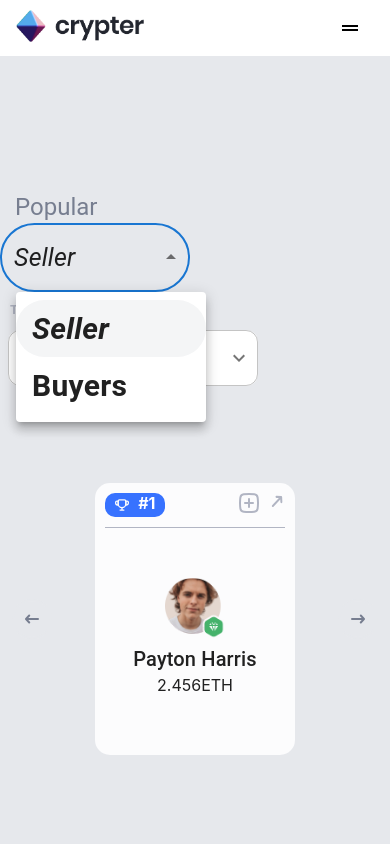
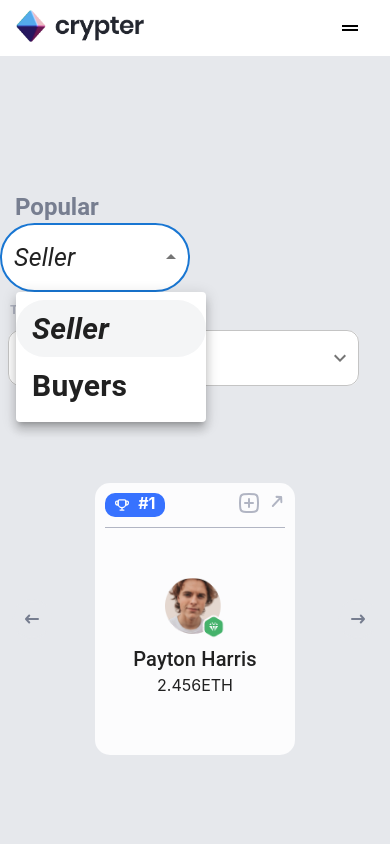
Before and after one commit to sahilgundecha/crypter, a React (Create React App) app: page /seller-buyer-card in a window 390 px wide. Both pictures are taken after a click on the element "Seller". Shown: the top 844 px of the page. Built offline with nearby package versions, Linux system fonts and the light colour scheme.

Commit message:
nftProject

```diff
--- a/src/Common/Dropdown/Dropdown.tsx
+++ b/src/Common/Dropdown/Dropdown.tsx
@@ -52,7 +52,7 @@ const Dropdown = (props: drop) => {
         onClose={isClicked}
         inputProps={{ "aria-label": "Without label" }}
         IconComponent={KeyboardArrowDownIcon}
-        sx={{ borderRadius: "12px", background: "#ffffff" }}
+        sx={{ borderRadius: "12px", backgroundColor: "#ffffff" }}
       >
         {props.item1 ? <MenuItem value={1}>{props.item1}</MenuItem> : null}
         {props.item2 ? <MenuItem value={2}>{props.item2}</MenuItem> : null}
--- a/src/Components/Faq/Faq.tsx
+++ b/src/Components/Faq/Faq.tsx
@@ -19,6 +19,7 @@ import hosting from "../../Assets/images/hosting.svg";
 import blackimg2 from "../../Assets/images/blackimg2.svg";
 import ButtonComponent from "../../Common/ButtonComponent/ButtonComponent";
 import Carosel from "../Bidcard/Carosel";
+import Dropdown from "../../Common/Dropdown/Dropdown";
 
 declare module "@mui/material/Typography" {
   interface TypographyPropsVariantOverrides {
@@ -109,7 +110,13 @@ export default function VerticalTabs() {
         >
           <Grid container spacing={2}>
             <Grid xs={12} sm={4} md={4}>
+              <Box className="hiddenBox">
+                <Box sx={{ width: "100%" }}>
+                  <Dropdown item1="test1" />
+                </Box>
+              </Box>
               <Tabs
+                className="visibleTab"
                 orientation="vertical"
                 value={value}
                 onChange={handleChange}
@@ -168,6 +175,7 @@ export default function VerticalTabs() {
             </Grid>
             <Grid md={8} sm={8} xs={12}>
               <TabPanel value={value} index={0}>
+                <Box></Box>
                 <Accordion className="hoverText1">
                   <AccordionSummary
                     expandIcon={<ExpandMoreIcon />}
--- a/src/Components/Faq/faq.css
+++ b/src/Components/Faq/faq.css
@@ -3,15 +3,21 @@
   color: #777e90;
   font-weight: bold !important;
 }
+.hiddenBox {
+  display: none;
+}
 .heading2 {
   font-size: 48px !important;
   color: #000000;
+  font-weight: bold !important;
 }
 .heading3 {
   font-size: 16px !important;
   color: #353945;
   font-weight: bold !important;
+  margin: 15px !important;
 }
+
 .accordionText {
   color: #777e90;
   font-size: 16px !important;
@@ -65,3 +71,11 @@
 
   font-weight: bold !important;
 }
+@media (max-width: 468px) {
+  .hiddenBox {
+    display: block;
+  }
+  .visibleTab {
+    display: none !important;
+  }
+}
--- a/src/Components/SellerBuyerCard/SellerBuyerCard.css
+++ b/src/Components/SellerBuyerCard/SellerBuyerCard.css
@@ -3,6 +3,32 @@
   align-items: center;
   margin-bottom: 54px;
   padding: 10px 100px;
+}
+.setdropdown {
+  background-color: #ffffff;
+  min-width: max-content;
+  font-size: 30px;
+  font-weight: bold;
+  border-radius: 40px;
+}
+.dropdown2 {
+  width: 250px;
+}
+.select {
+  margin-left: -24px;
+
+  background-color: #e6e8ec;
+  min-width: 190px;
+  margin: 0px;
+  outline: none !important;
+  border: none !important;
+}
+.setdropdown {
+  margin-left: -24px;
+
+  background-color: #ffffff;
+  min-width: 190px;
+  margin: 0px;
 }
 .graydiv {
   background: #e6e8ec;
@@ -25,5 +51,6 @@
   }
   .dropdown2 {
     margin-right: auto;
+    width: 90%;
   }
 }
--- a/src/Components/SellerBuyerCard/SellerBuyerCard.tsx
+++ b/src/Components/SellerBuyerCard/SellerBuyerCard.tsx
@@ -13,6 +13,10 @@ import {
 
 function SellerBuyerCard() {
   const [age, setAge] = useState("");
+  const [circulardrp, setcirculardrp] = useState<boolean>(true);
+  const circulardrpfunc = () => {
+    setcirculardrp(!circulardrp);
+  };
 
   const handleChange = (event: SelectChangeEvent) => {
     setAge(event.target.value);
@@ -30,6 +34,7 @@ function SellerBuyerCard() {
           <Box sx={{ marginRight: "auto" }}>
             <Typography
               variant="h5"
+              fontWeight={"bold"}
               style={{ color: "#777E90", marginLeft: "15px" }}
               component="div"
             >
@@ -44,6 +49,7 @@ function SellerBuyerCard() {
           >
             Popular
           </Typography> */}
+            <Box>
               <FormControl
                 className="formcontrol"
                 sx={{
@@ -52,19 +58,12 @@ function SellerBuyerCard() {
                 }}
               >
                 <Select
-                className="select"
+                  className={circulardrp ? "select" : "setdropdown"}
+                  onOpen={circulardrpfunc}
+                  onClose={circulardrpfunc}
                   sx={{
-                  marginLeft: "-24px",
                     borderRadius: "40px",
                     fontSize: "25px",
-                  borderColor: "transparent",
-                  background: "#E6E8EC",
-                  borderStyle: "none",
-                  outline: "none",
-                  border: "none",
-                  minWidth: 190,
-                  appearance: "none",
-                  margin: "0px",
                   }}
                   value={age}
                   onChange={handleChange}
@@ -85,18 +84,21 @@ function SellerBuyerCard() {
 
                   <MenuItem
                     style={{
-                    width: "170px",
+                      minWidth: "max-content",
                       fontSize: "30px",
                       fontWeight: "bold",
+                      borderRadius: "40px",
                     }}
                   >
                     Buyers
                   </MenuItem>
                 </Select>
               </FormControl>
+            </Box>
+
             {/* <Dropdown item1="Seller" item2="Buyers" /> */}
           </Box>
-          <Box width="250px" className="dropdown2">
+          <Box className="dropdown2">
             <Dropdown
               label=" TIME FRAME"
               item1="Today"
--- a/src/Components/WalletCard/WalletCard.css
+++ b/src/Components/WalletCard/WalletCard.css
@@ -28,6 +28,7 @@
 }
 .marginRight {
   text-align: left;
+  font-weight: bold !important;
 }
 .menu_img {
   width: 20px !important;
--- a/src/Components/WalletCard/WalletCard.tsx
+++ b/src/Components/WalletCard/WalletCard.tsx
@@ -20,13 +20,13 @@ import { Link } from "react-router-dom";
 const styles = {
   borderRadius: "25px",
   color: "black",
-  border: "1px solid #777E90",
+  border: "2px solid #E6E8EC",
 };
 const styles1 = {
   color: "#ffffff",
   backgroundColor: "#3772FF",
   borderRadius: "25px",
-  border: "1px solid #3772FF",
+  border: "2px solid #E6E8EC",
 };
 
 interface walletcardProps {
@@ -73,7 +73,7 @@ const WalletCard: FC<wall> = (props) => {
               }}
             >
               <Typography
-                sx={{ fontSize: 14 }}
+                sx={{ fontSize: "14px", fontWeight: "bold" }}
                 color="text.secondary"
                 gutterBottom
               >
@@ -82,7 +82,12 @@ const WalletCard: FC<wall> = (props) => {
 
               <img src={smallImg} alt="img" width={"15px"} className="pswimg" />
             </Box>
-            <Card sx={{ boxShadow: "0px 7px 5px 6px #0F0F0F1A" }}>
+            <Card
+              sx={{
+                boxShadow: "0px 7px 5px 6px #0F0F0F1A",
+                borderRadius: "15px",
+              }}
+            >
               <Box
                 sx={{
                   display: "flex",
@@ -111,7 +116,11 @@ const WalletCard: FC<wall> = (props) => {
                     >
                       {props.title ? props.title : "Balance"}
                     </Typography>
-                    <Typography component="div" variant="h5">
+                    <Typography
+                      component="div"
+                      variant="h5"
+                      fontWeight={"bold"}
+                    >
                       {props.ETH ? props.ETH : "4.689"} ETH
                     </Typography>
                   </CardContent>
```
Lines whose indentation alone changed are shown as unchanged.
